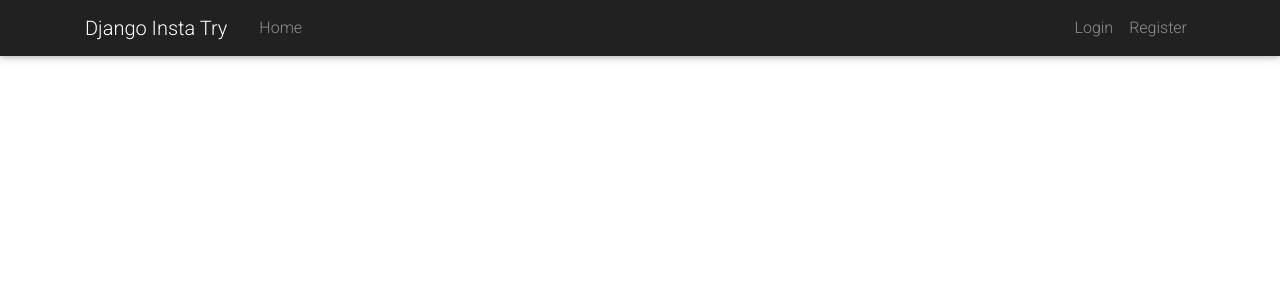
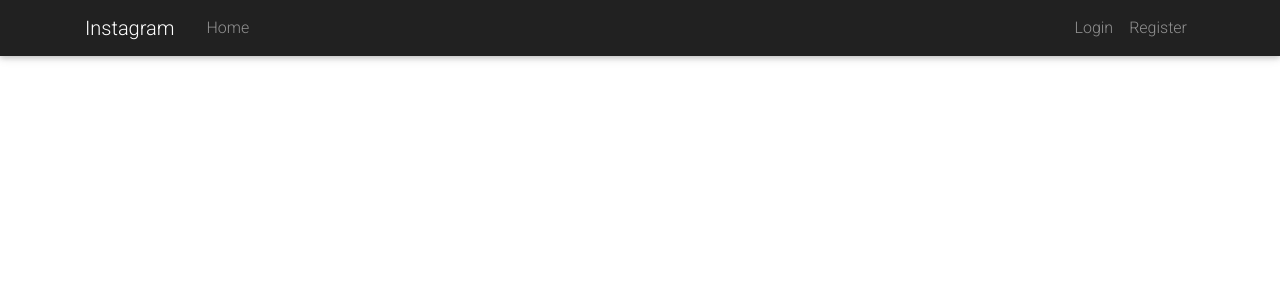
Before and after one commit to carol-wambui/insta, a Django app: page / in a window 1280 px wide. Shown: the top 300 px of the page. Run offline with Django 3.2, Linux system fonts and the light colour scheme; data that the repository does not hold is empty; some libraries are stand-ins or nearby versions.

Commit message:
modified base.html

```diff
--- a/gram/templates/base.html
+++ b/gram/templates/base.html
@@ -26,7 +26,7 @@
     <header class="site-header">
         <nav class="navbar navbar-expand-md navbar-dark bg-dark">
           <div class="container">
-            <a class="navbar-brand mr-4" href="{% url 'gram-landing' %}">Django Insta Try</a>
+            <a class="navbar-brand mr-4" href="{% url 'gram-landing' %}">Instagram</a>
             <button class="navbar-toggler" type="button" data-toggle="collapse" data-target="#navbarToggle" aria-controls="navbarToggle" aria-expanded="false" aria-label="Toggle navigation">
             <span class="navbar-toggler-icon"></span>
             </button>
```
